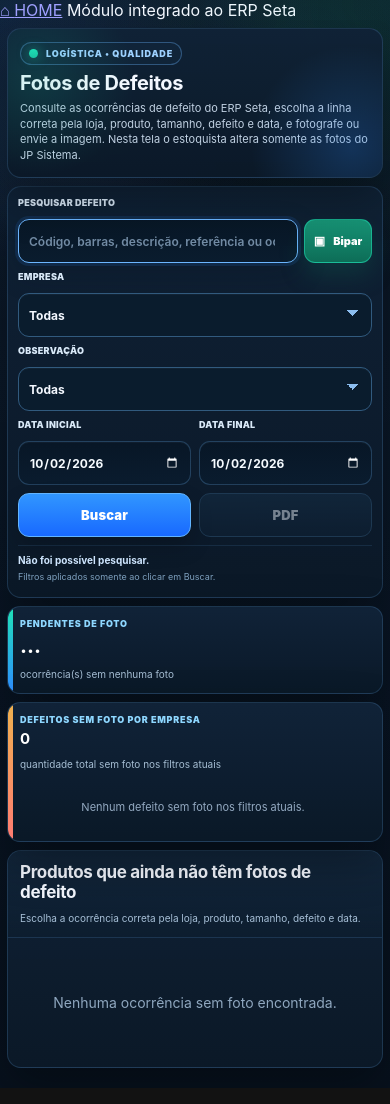
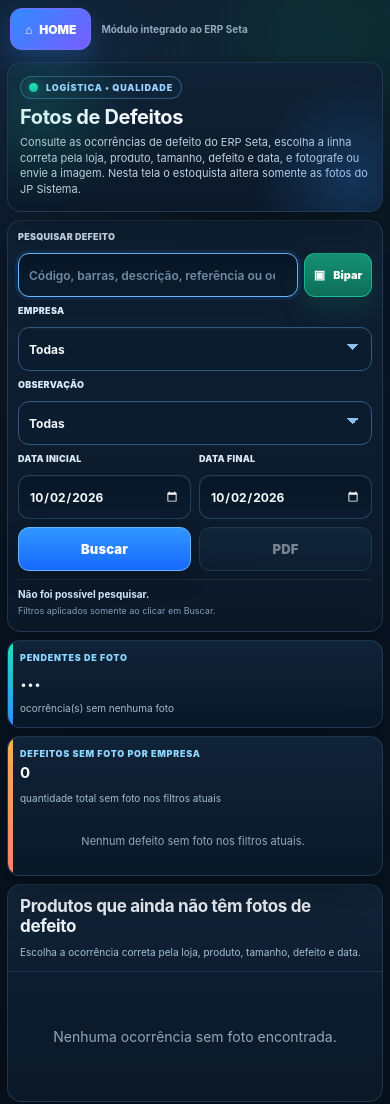
Before and after one commit to lojasjpfinanceiro-dotcom/catalogo-jp, a website: page public/qualidade-fotos.html in a window 390 px wide. Drawn offline with Linux system fonts and the light colour scheme; no server answers.

Commit message:
fix: ajusta HOME à safe area no celular

```diff
--- a/public/qualidade-fotos.css
+++ b/public/qualidade-fotos.css
@@ -1826,3 +1826,61 @@ select{
     max-height:260px;
   }
 }
+
+
+/* HOME do JP Desk — sempre visível e dentro da safe area no celular */
+.mobile-home-bar{
+  position:relative;
+  z-index:20;
+  width:min(1480px,100%);
+  margin:0 auto;
+  padding:calc(10px + env(safe-area-inset-top, 0px)) 16px 0;
+  display:flex;
+  align-items:center;
+  gap:14px;
+}
+.mobile-home-btn{
+  display:inline-flex;
+  align-items:center;
+  justify-content:center;
+  gap:7px;
+  min-height:44px;
+  padding:0 18px;
+  border:1px solid rgba(124,113,255,.72);
+  border-radius:14px;
+  background:linear-gradient(135deg,#2e8cff,#795cff);
+  color:#fff;
+  font-size:13px;
+  font-weight:900;
+  text-decoration:none;
+  box-shadow:0 10px 24px rgba(46,140,255,.22);
+}
+.mobile-home-contexto{
+  color:#93a9c0;
+  font-size:12px;
+  font-weight:700;
+}
+@media(max-width:720px){
+  .mobile-home-bar{
+    padding:calc(8px + env(safe-area-inset-top, 0px)) 10px 6px;
+    gap:10px;
+    overflow:visible;
+  }
+  .mobile-home-btn{
+    flex:0 0 auto;
+    min-height:42px;
+    padding:0 14px;
+    border-radius:12px;
+    font-size:12px;
+  }
+  .mobile-home-contexto{
+    min-width:0;
+    overflow:hidden;
+    text-overflow:ellipsis;
+    white-space:nowrap;
+    font-size:10px;
+  }
+  .foto-page{
+    padding-top:6px;
+  }
+}
```
